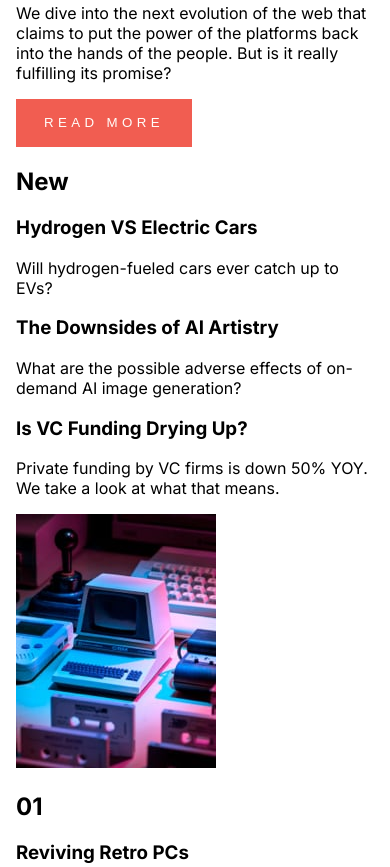
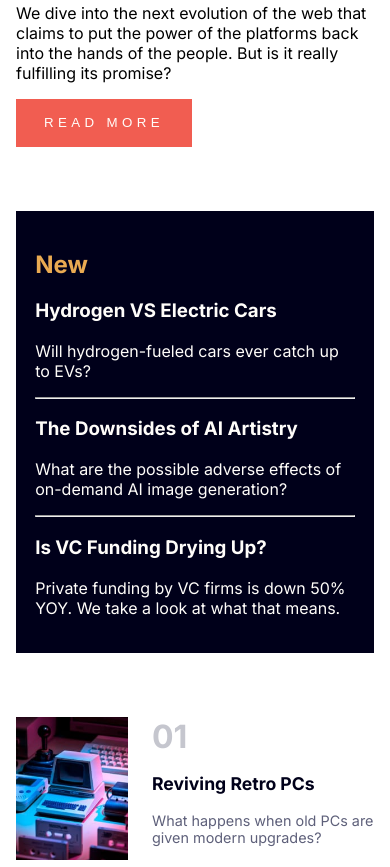
Before and after one commit to Chris94Lee/News-Homepage, a plain HTML site: page index.html in a window 390 px wide. Shown: the part 539-1406 px from the top of the page. Drawn offline with Linux system fonts and the light colour scheme.

Commit message:
Initial mobile changes done. Needs refining.

```diff
--- a/index.html
+++ b/index.html
@@ -40,10 +40,12 @@
         <h3>Hydrogen VS Electric Cars</h3>
         <p>Will hydrogen-fueled cars ever catch up to EVs?</p>
       </div>
+      <hr>
       <div class="newsSecond">
         <h3>The Downsides of AI Artistry</h3>
         <p>What are the possible adverse effects of on-demand AI image generation?</p>
       </div>
+      <hr>
       <div class="newsSecond">
         <h3>Is VC Funding Drying Up?</h3>
         <p>Private funding by VC firms is down 50% YOY. We take a look at what that means.</p>
--- a/style.css
+++ b/style.css
@@ -34,3 +34,48 @@ button{
     height: 3rem;
     letter-spacing: 4.375px
 }
+
+.secondSection{
+    margin: 4rem 0 4rem 0;
+    background: #00001A;
+    padding: 1.2rem;
+}
+
+.secondSection > h2{
+    color: #E9AA52;
+}
+
+.newsSecond{
+    color: #FFFDFA
+}
+
+
+.news{
+    display: flex;
+    flex-direction: row;
+    margin-bottom: 2rem;
+}
+
+.news > img{
+    width: 7rem;
+}
+
+.newsColumn{
+    margin-left: 1.5rem;
+}
+
+.newsColumn > h2{
+    font-size:2rem;
+    color: #C5C6CE;
+    margin: 0;
+}
+
+.newsColumn > h3{
+    font-size: 1.1rem;
+    color: #00001A;
+}
+
+.newsColumn{
+    font-size: 0.9rem;
+    color: #5E607A;
+}
```
